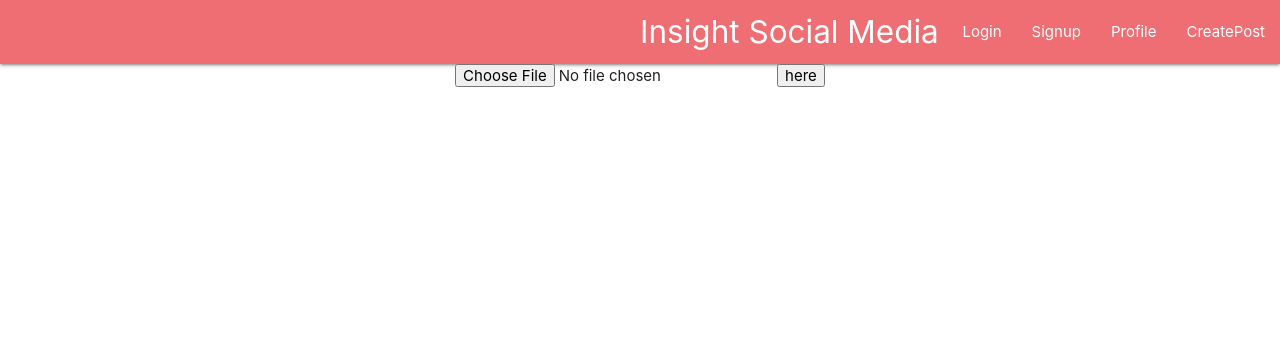
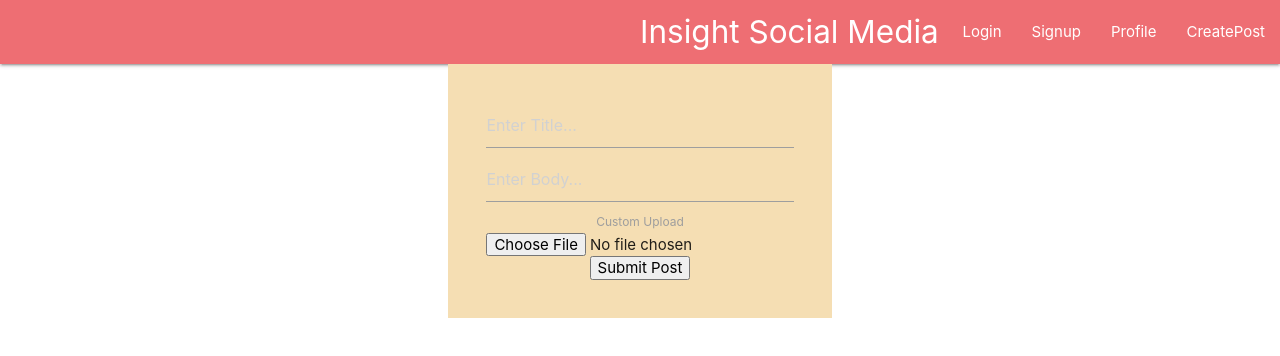
Before and after one commit to sarb001/Share-Insight-App, a React (Create React App) app in the folder client/: page /createpost in a window 1280 px wide. Shown: the top 356 px of the page. Built offline with nearby package versions, Linux system fonts and the light colour scheme.

Commit message:
Update - CreatePost.js

```diff
--- a/client/src/Screens/CreatePost.js
+++ b/client/src/Screens/CreatePost.js
@@ -50,18 +50,21 @@ const CreatePost = () => {
         //  }
         // }
 
-        const handlepostsubmit = () => {
-
-        }
-
 
   return (
     <div>
+            <div className="createpost-outercontainer" style = {{display:'flex',justifyContent:"center"}}>
+                    <div className = "createpost-container" style = {{width:'30%',padding:'3%',backgroundColor :'wheat'}}>
+                        <input type = "text" placeholder = 'Enter Title...' />
+                        <input type = "text" placeholder = 'Enter Body...' />
 
-                                        <input type = "file" />
-                                        <button> here  </button>
-
-
+                             <label for="file-upload" id ="file-upload">
+                                Custom Upload
+                            </label>
+                            <input id="file-upload" type="file" id = ""/>
+                        <button> Submit Post  </button>
+                    </div>
+            </div>
     </div>
   )
 }
```
